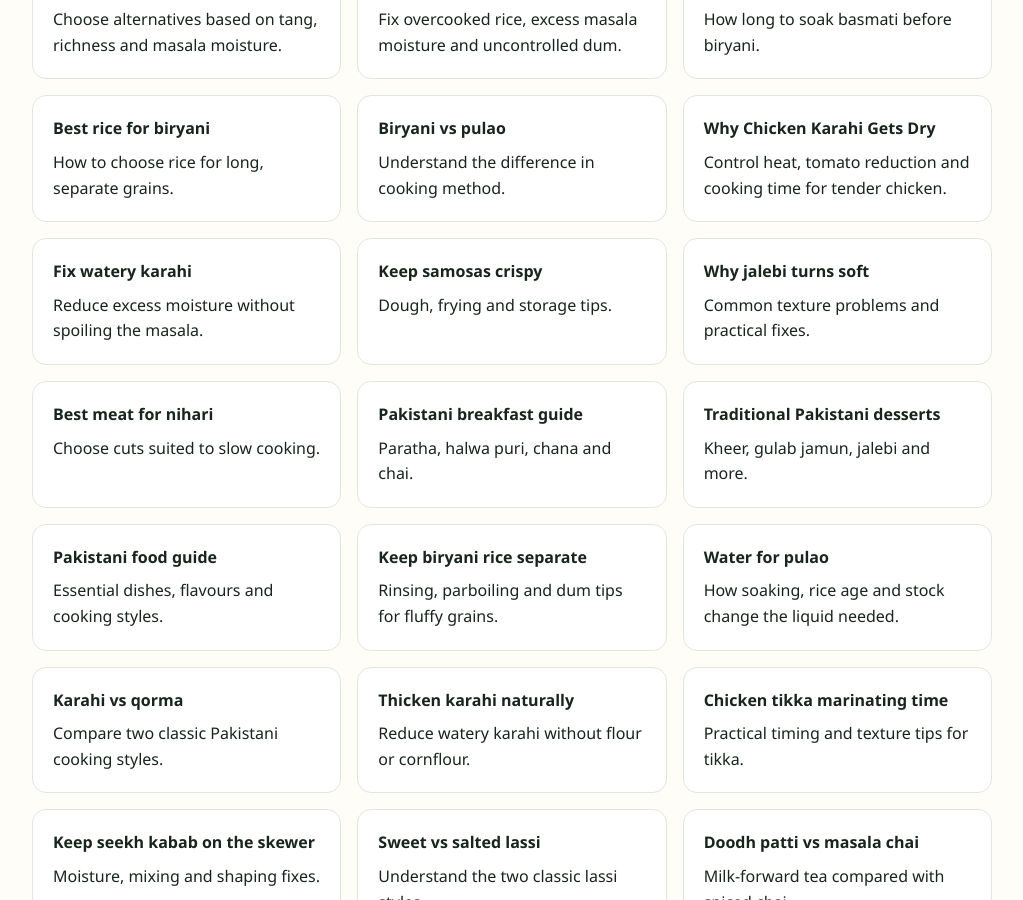
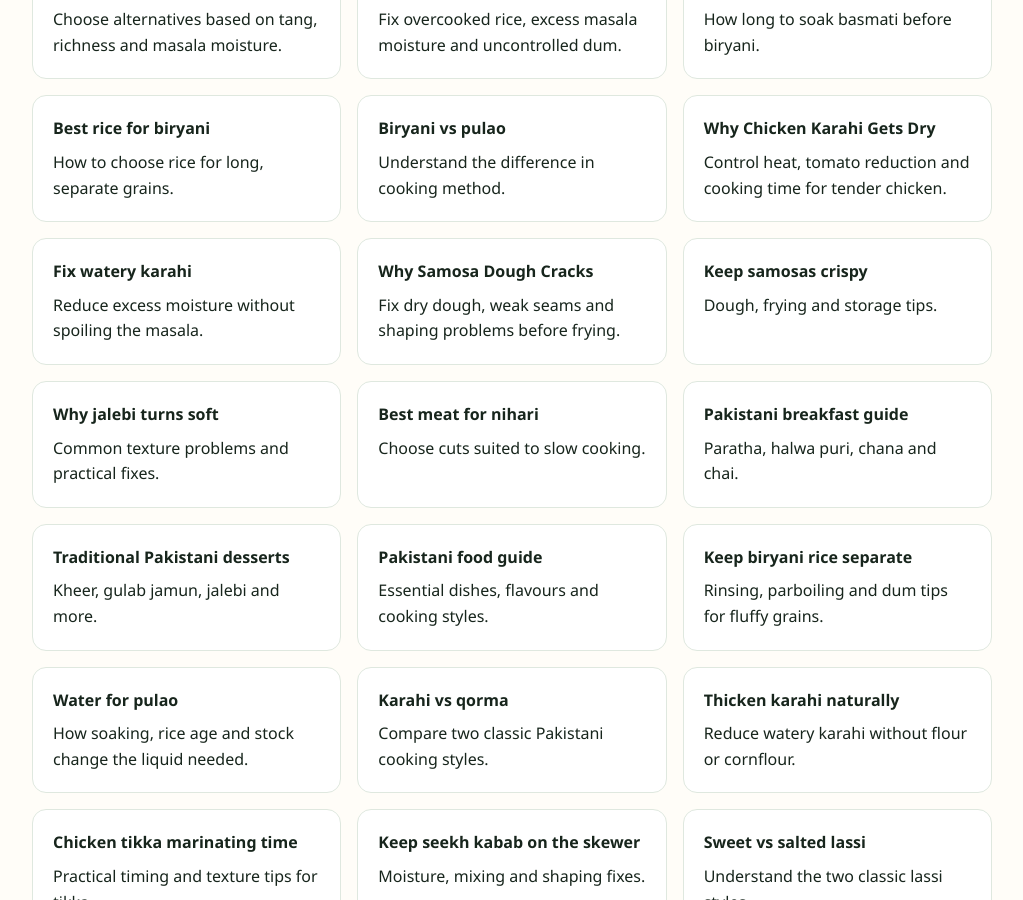
Before and after one commit to manazarali01-hub/pakistan-food, a Jekyll site: the page guides/index.html, which Jekyll copies as it is, in a window 1280 px wide and 900 px high, scrolled down 470 px. Shown: the whole window, without its empty margins (128-1151 px from the left). Built offline with Jekyll 4.4.1, drawn with Linux system fonts in a browser that asks for light colours.

Commit message:
Add samosa dough guide to snack cluster

```diff
--- a/guides/index.html
+++ b/guides/index.html
@@ -6,6 +6,7 @@
 <a class="card" href="biryani-vs-pulao.html"><strong>Biryani vs pulao</strong><span>Understand the difference in cooking method.</span></a>
 <a class="card" href="why-chicken-karahi-gets-dry.html"><strong>Why Chicken Karahi Gets Dry</strong><span>Control heat, tomato reduction and cooking time for tender chicken.</span></a>
 <a class="card" href="how-to-fix-watery-karahi.html"><strong>Fix watery karahi</strong><span>Reduce excess moisture without spoiling the masala.</span></a>
+<a class="card" href="why-samosa-dough-cracks.html"><strong>Why Samosa Dough Cracks</strong><span>Fix dry dough, weak seams and shaping problems before frying.</span></a>
 <a class="card" href="how-to-keep-samosas-crispy.html"><strong>Keep samosas crispy</strong><span>Dough, frying and storage tips.</span></a>
 <a class="card" href="why-jalebi-turns-soft.html"><strong>Why jalebi turns soft</strong><span>Common texture problems and practical fixes.</span></a>
 <a class="card" href="best-meat-for-nihari.html"><strong>Best meat for nihari</strong><span>Choose cuts suited to slow cooking.</span></a>
```
